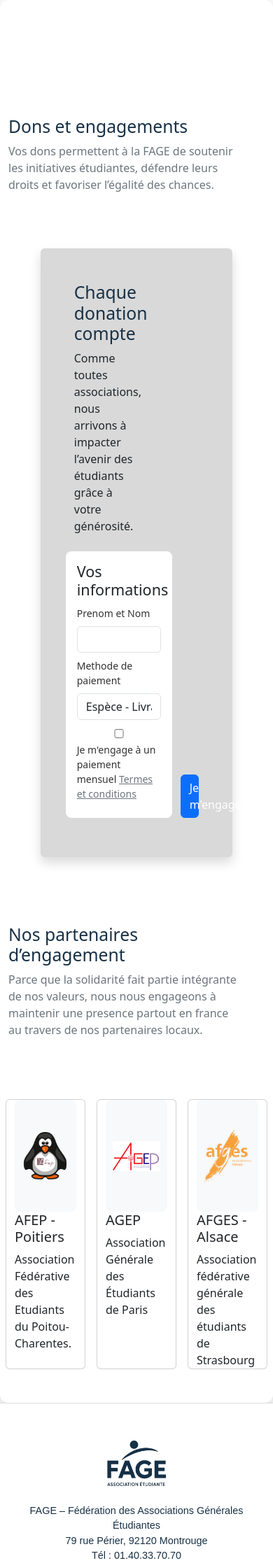
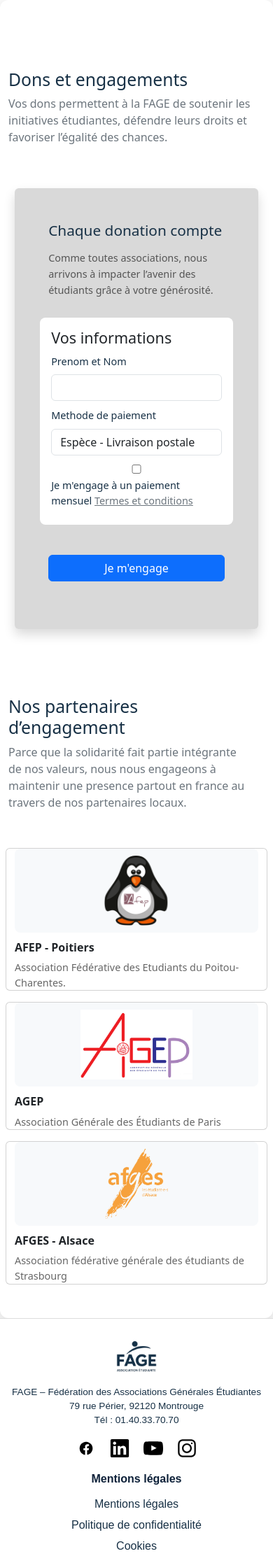
Before and after one commit to Jfdena/SAE_FAGE_FINAL, a PHP site: page /HTML/Dons_Engagement.html in a window 390 px wide. Shown: the part 77-2311 px from the top of the page at 70% size. Run offline with PHP 8.4, Linux system fonts and the light colour scheme.

Commit message:
Amélioration du responsive de la page Dons - Formulaires, cartes et footer

```diff
--- a/assets/css/stylesheet.css
+++ b/assets/css/stylesheet.css
@@ -13,6 +13,27 @@
 
 .halfbox {
   height: 7.5vh;
+}
+
+/* Responsive spacing */
+@media (max-width: 768px) {
+  .box {
+    height: 10vh;
+  }
+
+  .halfbox {
+    height: 5vh;
+  }
+}
+
+@media (max-width: 576px) {
+  .box {
+    height: 7vh;
+  }
+
+  .halfbox {
+    height: 3.5vh;
+  }
 }
 /*NAVBAR*/
 
@@ -1665,6 +1686,129 @@ html {
   background-color: #1d3a5c;
 }
 
+/* --- Styles pour la page Dons (formulaire) --- */
+.bg-light-secondary {
+  border-radius: 12px;
+}
+
+.bg-light-secondary > .w-50 {
+  margin-bottom: 20px;
+}
+
+.bg-light-secondary form {
+  background: white;
+}
+
+.bg-light-secondary h2 {
+  font-size: 1.8rem;
+  margin-bottom: 15px;
+}
+
+.bg-light-secondary p {
+  font-size: 1rem;
+  line-height: 1.6;
+  color: #555;
+}
+
+.btn-primary {
+  background-color: #0f223a;
+  border-color: #0f223a;
+  padding: 12px 24px;
+  font-weight: 600;
+  width: 100%;
+}
+
+.btn-primary:hover {
+  background-color: #1d3a5c;
+  border-color: #1d3a5c;
+}
+
+.form-control,
+.form-label {
+  font-size: 0.95rem;
+}
+
+.form-label {
+  font-weight: 500;
+  color: #183146;
+  margin-bottom: 8px;
+}
+
+.form-control {
+  border: 1px solid #ddd;
+  border-radius: 6px;
+  padding: 10px 12px;
+}
+
+.form-control:focus {
+  border-color: #0f223a;
+  box-shadow: 0 0 0 0.2rem rgba(15, 34, 58, 0.25);
+}
+
+/* --- Responsive pour formulaire donation --- */
+@media (max-width: 768px) {
+  .bg-light-secondary {
+    padding: 30px 20px !important;
+  }
+
+  .bg-light-secondary > .w-50 {
+    width: 100% !important;
+  }
+
+  .bg-light-secondary h2 {
+    font-size: 1.5rem;
+  }
+
+  .row > .col-9,
+  .row > .col-3 {
+    width: 100% !important;
+    max-width: 100% !important;
+  }
+
+  .btn-primary {
+    margin-top: 15px;
+  }
+}
+
+@media (max-width: 576px) {
+  .bg-light-secondary {
+    padding: 20px 15px !important;
+    margin: 15px auto !important;
+    width: 95% !important;
+  }
+
+  .bg-light-secondary h2 {
+    font-size: 1.3rem;
+  }
+
+  .bg-light-secondary p {
+    font-size: 0.9rem;
+  }
+
+  .form-control {
+    font-size: 1rem;
+    padding: 8px 10px;
+  }
+
+  .form-label {
+    font-size: 0.9rem;
+  }
+
+  .btn-primary {
+    padding: 10px 15px;
+    font-size: 0.95rem;
+    width: 100%;
+  }
+
+  input[type="checkbox"] {
+    margin-right: 8px;
+  }
+
+  label[for="engagement"] {
+    font-size: 0.9rem;
+  }
+}
+
 /* --- Cartes partenaires (page Don) --- */
 .card-img-assos {
   width: 100%;
@@ -1685,6 +1829,30 @@ html {
   display: block;
 }
 
+/* Styles pour les cartes partenaires */
+.card {
+  border: 1px solid #ddd;
+  transition: all 0.3s ease;
+}
+
+.card:hover {
+  box-shadow: 0 4px 12px rgba(0, 0, 0, 0.1);
+  transform: translateY(-2px);
+}
+
+.card-title {
+  color: #183146;
+  font-weight: 600;
+  margin-top: 12px;
+  margin-bottom: 8px;
+}
+
+.card-text {
+  color: #666;
+  font-size: 0.95rem;
+  line-height: 1.5;
+}
+
 /* --- Responsive --- */
 @media (max-width: 768px) {
   .temoignages-grid {
@@ -1694,6 +1862,58 @@ html {
 
   .temoignage-card {
     max-width: 100%;
+  }
+
+  /* Cartes partenaires responsive */
+  .card {
+    margin: 12px 0 !important;
+    flex: 0 1 calc(100% - 20px) !important;
+  }
+
+  .card-img-assos {
+    height: 140px;
+  }
+}
+
+/* Mobile petit - col-12 sur très petit écran */
+@media (max-width: 576px) {
+  .card {
+    margin: 12px auto !important;
+    flex: 0 1 calc(100% - 16px) !important;
+    max-width: 95%;
+  }
+
+  .card-img-assos {
+    height: 120px;
+  }
+
+  .card-title {
+    font-size: 1rem;
+  }
+
+  .card-text {
+    font-size: 0.9rem;
+  }
+
+  /* Formulaire de donation responsive */
+  .col-9 {
+    width: 100% !important;
+    max-width: 100% !important;
+    padding: 12px !important;
+  }
+
+  .col-3 {
+    width: 100% !important;
+    max-width: 100% !important;
+    padding: 12px !important;
+  }
+
+  .col-md-5 {
+    width: 95% !important;
+  }
+
+  .col-md-11 {
+    width: 95% !important;
   }
 }
 
@@ -1781,33 +2001,62 @@ html {
 
 /* Responsive */
 @media (max-width: 768px) {
+  .footer {
+    padding: 40px 5%;
+  }
+
   .footer-container {
     flex-direction: column;
     text-align: center;
+    gap: 30px;
+  }
+
+  .footer-col {
+    min-width: 100%;
   }
 
   .footer-logo img {
     margin: 0 auto 10px auto;
+    width: 100px;
   }
 
   .footer-socials {
     justify-content: center;
   }
-}
-
-/* Responsive */
-@media (max-width: 768px) {
+
+  .footer-col h4 {
+    font-size: 1rem;
+  }
+}
+
+/* Mobile petit */
+@media (max-width: 576px) {
+  .footer {
+    padding: 30px 10px;
+  }
+
   .footer-container {
-    flex-direction: column;
-    text-align: center;
+    gap: 20px;
+  }
+
+  .footer-col {
+    min-width: 100%;
   }
 
   .footer-logo img {
-    margin: 0 auto 10px auto;
-  }
-
-  .footer-socials {
-    justify-content: center;
+    width: 80px;
+  }
+
+  .footer-col p {
+    font-size: 0.85rem;
+  }
+
+  .footer-col ul li {
+    margin-bottom: 6px;
+  }
+
+  .footer-socials a img {
+    width: 28px;
   }
 }
 
```
